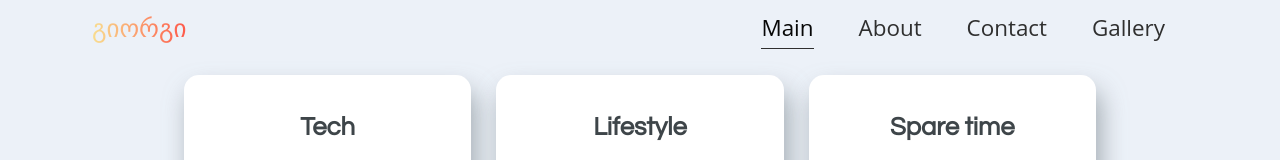
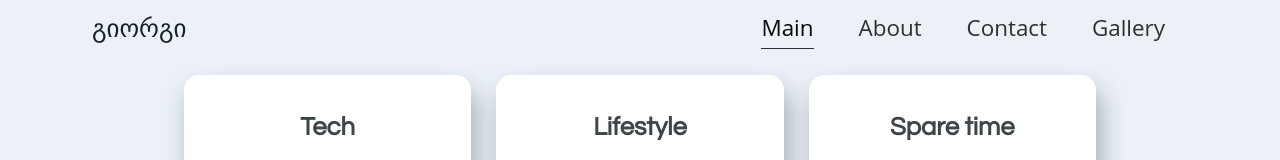
Before and after one commit to EarlGeorge/React-Gatsby, a Gatsby site: page / in a window 1280 px wide. Shown: the top 160 px of the page. Built offline with nearby package versions, Linux system fonts and the light colour scheme; Gatsby itself is replaced by a stand-in of ours.

Commit message:
გიორგი

```diff
--- a/src/components/Header/headerStyle.module.scss
+++ b/src/components/Header/headerStyle.module.scss
@@ -49,7 +49,7 @@ a {
   position: relative;
   font-size: 25px;
   padding: 22px;
-  background: linear-gradient(to right, #f7fda0, #ff3b3b);
+  background: #172029;
   background-clip: text;
   -webkit-text-fill-color: transparent;
 }
```
